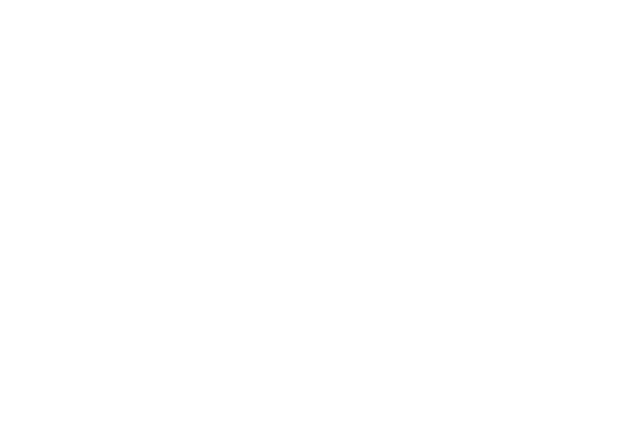
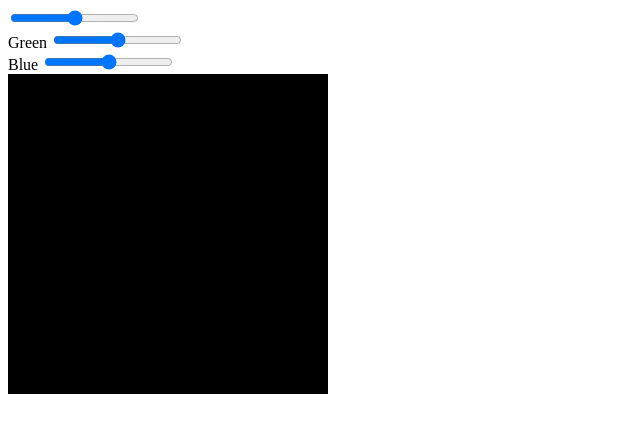
Before and after one commit to nschnepple19/colorpicker-prework, a plain HTML site: page index.html in a window 1280 px wide. Shown: the whole page, without its empty margins (0-640 px from the left). Drawn offline with Linux system fonts and the light colour scheme.

Commit message:
added color pickers rgb

```diff
--- a/index.html
+++ b/index.html
@@ -9,11 +9,23 @@
 <body>
 	<div class="picker-form-container">
 		<div class="picker-control">
-
+			<label for="red"Red></label>
+			<input type="range"
+				id="red">
+		</div>
+		<div class="picker-control">
+			<label for="green">Green</label>
+			<input type="range"
+				id="green">
+		</div>
+		<div class="picker-control">
+			<label for="blue">Blue</label>
+			<input type="range"
+				id="blue">
 		</div>
 	</div>
 		<div class="color-box-container">
-
+			<div id="color-box"> </div>
 		</div>
 </body>
 </html>
--- a/script.js
+++ b/script.js
@@ -0,0 +1,12 @@
+window.onload = function () {
+	initColorPicker();
+};
+
+function initColorPicker() {
+	let colorBox = document.getElementById("color-box")
+	let rgb = {
+		red: document.getElementById("red"),
+		green: document.getElementById("green"),
+		blue: document.getElementById("blue"),
+	}
+}
--- a/style.css
+++ b/style.css
@@ -0,0 +1,5 @@
+#color-box {
+	background-color: rgb(0, 0, 0);
+	width: 20em;
+	height: 20em;
+}
```
